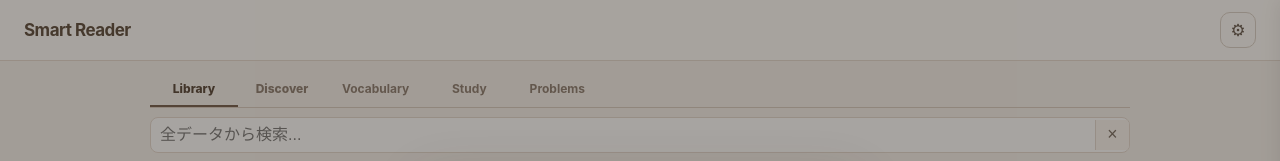
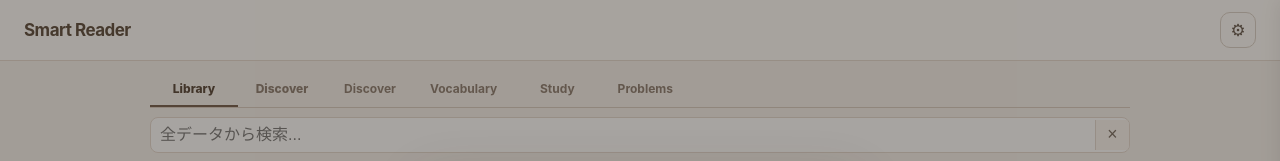
Before and after one commit to rai7776/test-mulch, a website: page index.html in a window 1280 px wide. Shown: the top 161 px of the page. Drawn offline with nearby package versions, Linux system fonts and the light colour scheme; a script that the page names is missing.

Commit message:
Declare Discover once in each static main navigation

```diff
--- a/index.html
+++ b/index.html
@@ -35,6 +35,7 @@
                 <div class="library-actions">
                     <nav class="library-primary-tabs" aria-label="メインセクション">
                         <span class="library-primary-tab is-active" aria-current="page">Library</span>
+                        <button type="button" class="library-primary-tab" onclick="showDiscover()"><strong>Discover</strong></button>
                         <button type="button" class="library-primary-tab" onclick="showGlobalVocabulary()"><strong>Vocabulary</strong></button>
                         <button type="button" id="study-center-library-button" class="library-primary-tab study-center-entry-button" onclick="window.showStudyCenter?.()"><strong>Study</strong></button>
                         <button type="button" class="library-primary-tab" onclick="showGlobalProblems()"><strong>Problems</strong></button>
@@ -70,7 +71,7 @@
 
         <div id="vocabulary-section" style="display:none;">
             <div class="vocabulary-header">
-                <nav class="learning-section-tabs" aria-label="メインセクション"><button type="button" onclick="goToFolder(null)">Library</button><span aria-current="page">Vocabulary</span><button type="button" onclick="window.showStudyCenter?.()">Study</button><button type="button" onclick="showGlobalProblems()">Problems</button></nav>
+                <nav class="learning-section-tabs" aria-label="メインセクション"><button type="button" onclick="goToFolder(null)">Library</button><button type="button" onclick="showDiscover()">Discover</button><span aria-current="page">Vocabulary</span><button type="button" onclick="window.showStudyCenter?.()">Study</button><button type="button" onclick="showGlobalProblems()">Problems</button></nav>
                 <div class="vocabulary-title-row">
                     <div>
                         <span class="study-center-eyebrow">VOCABULARY</span>
@@ -112,7 +113,7 @@
 
         <div id="problems-section" style="display:none;">
             <div class="problems-header">
-                <nav class="learning-section-tabs" aria-label="メインセクション"><button type="button" onclick="goToFolder(null)">Library</button><button type="button" onclick="showGlobalVocabulary()">Vocabulary</button><button type="button" onclick="window.showStudyCenter?.()">Study</button><span aria-current="page">Problems</span></nav>
+                <nav class="learning-section-tabs" aria-label="メインセクション"><button type="button" onclick="goToFolder(null)">Library</button><button type="button" onclick="showGlobalVocabulary()">Vocabulary</button><button type="button" onclick="window.showStudyCenter?.()">Study</button><button type="button" onclick="showDiscover()">Discover</button><span aria-current="page">Problems</span></nav>
                 <div class="problems-title-row">
                     <div>
                         <span class="study-center-eyebrow">PROBLEMS</span>
```
